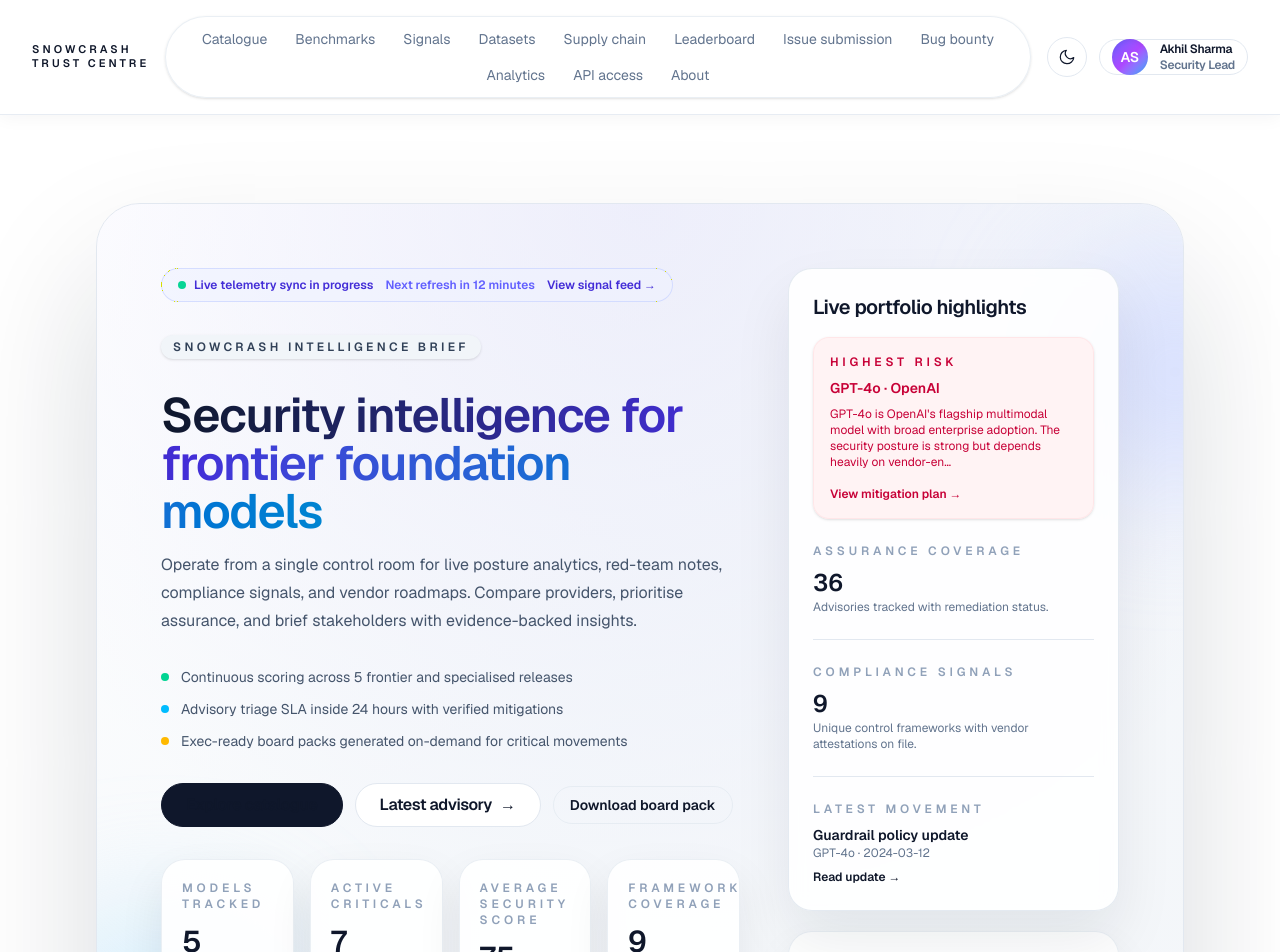
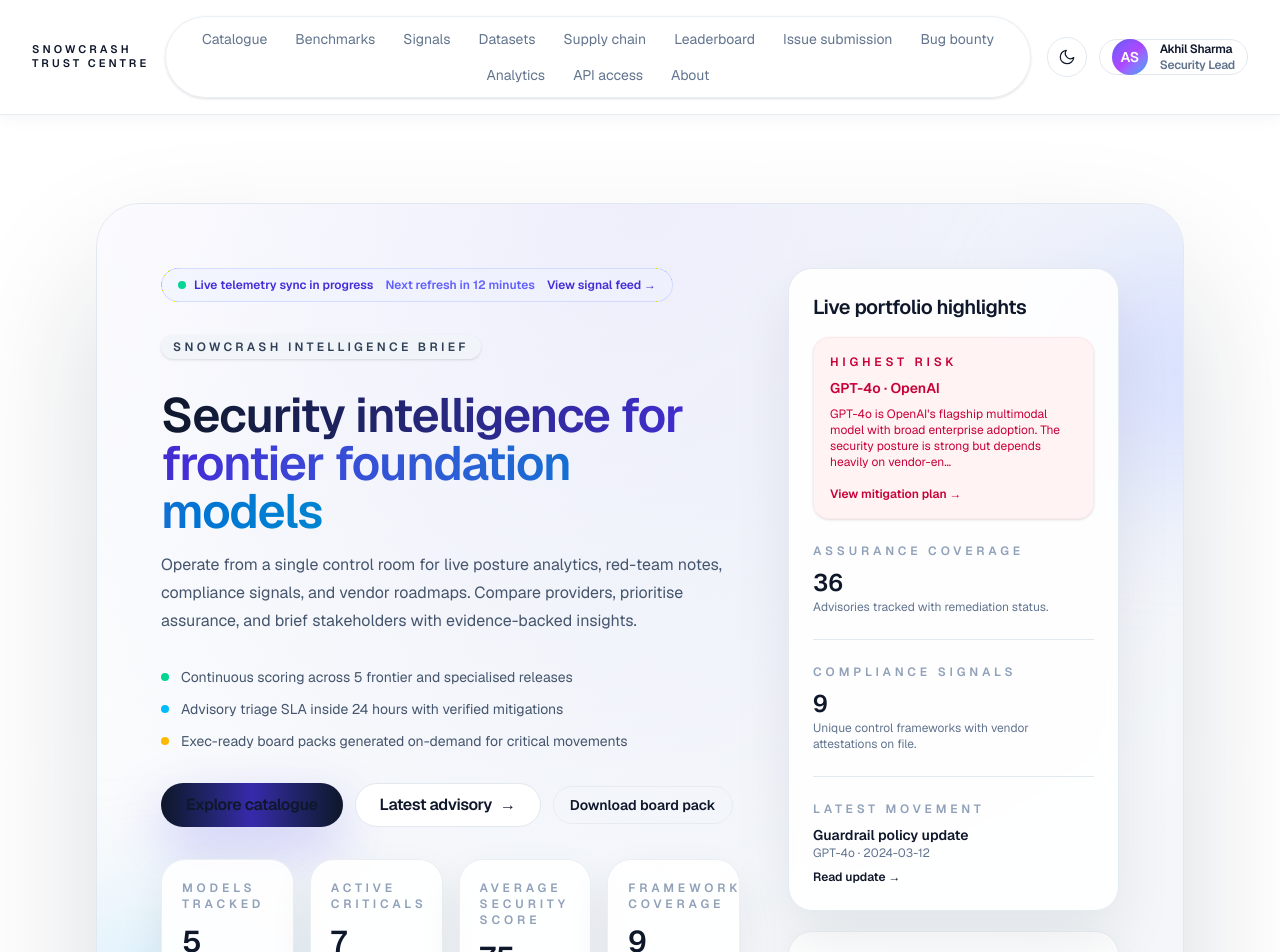
Before and after one commit to AkhilSharma90/SnowCrash-Platform, a Next.js app: page / in a window 1280 px wide. Shown: the top 952 px of the page. Built offline with nearby package versions, Linux system fonts and the light colour scheme.

Commit message:
fixing explore cataglogue bytton

```diff
--- a/src/app/page.tsx
+++ b/src/app/page.tsx
@@ -81,7 +81,11 @@ export default function Home() {
               </div>
             </div>
             <div className="flex flex-wrap items-center gap-3">
-              <Button size="lg" className="rounded-full px-6" asChild>
+              <Button
+                size="lg"
+                className="rounded-full border-transparent bg-gradient-to-r from-slate-900 via-indigo-800 to-slate-900 px-6 text-white shadow-[0_22px_55px_rgba(79,70,229,0.28)] transition hover:from-indigo-800 hover:via-slate-900 hover:to-indigo-700 dark:from-indigo-300 dark:via-slate-200 dark:to-sky-200 dark:text-slate-950"
+                asChild
+              >
                 <Link href="/catalogue">Explore catalogue</Link>
               </Button>
               <Button
```
